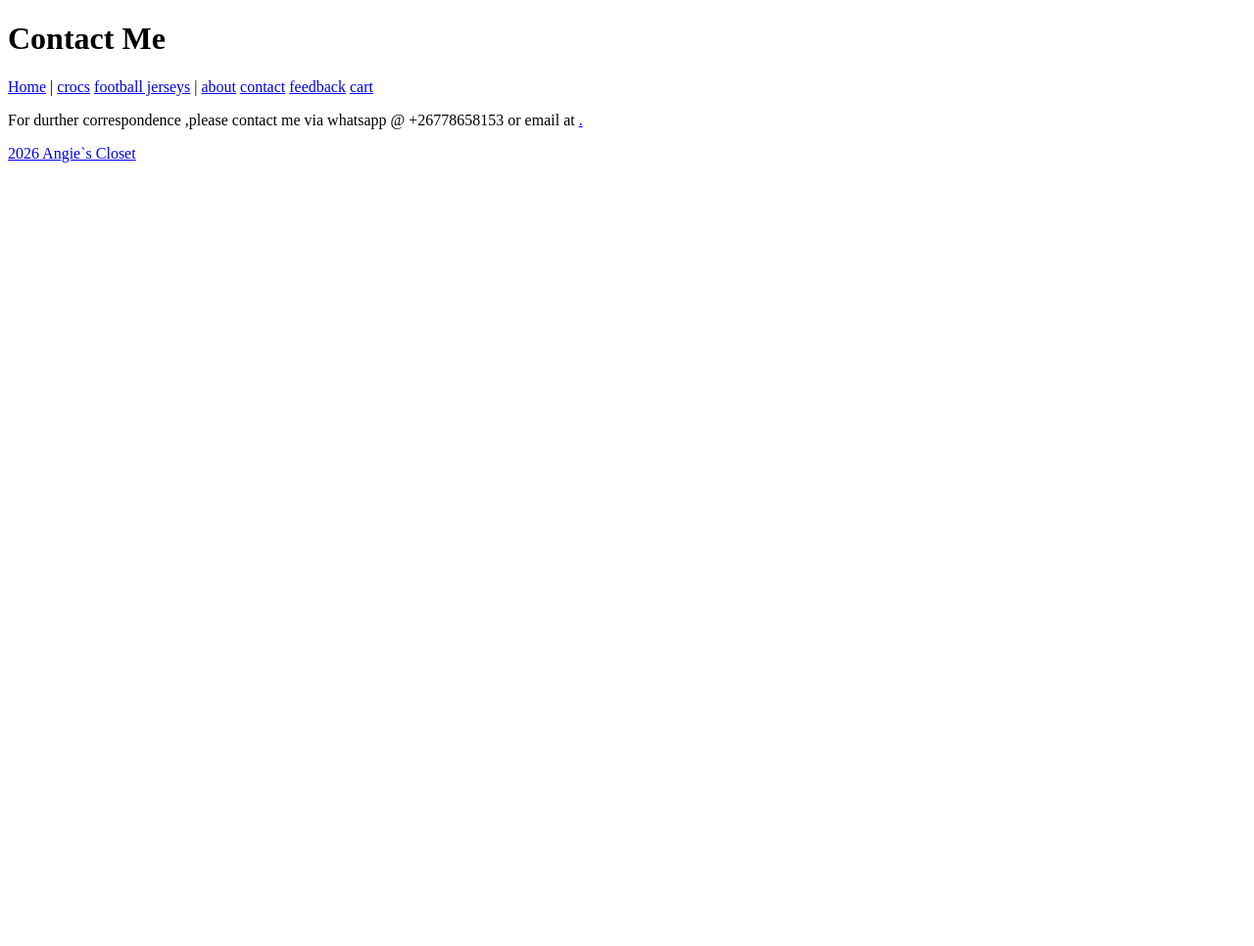
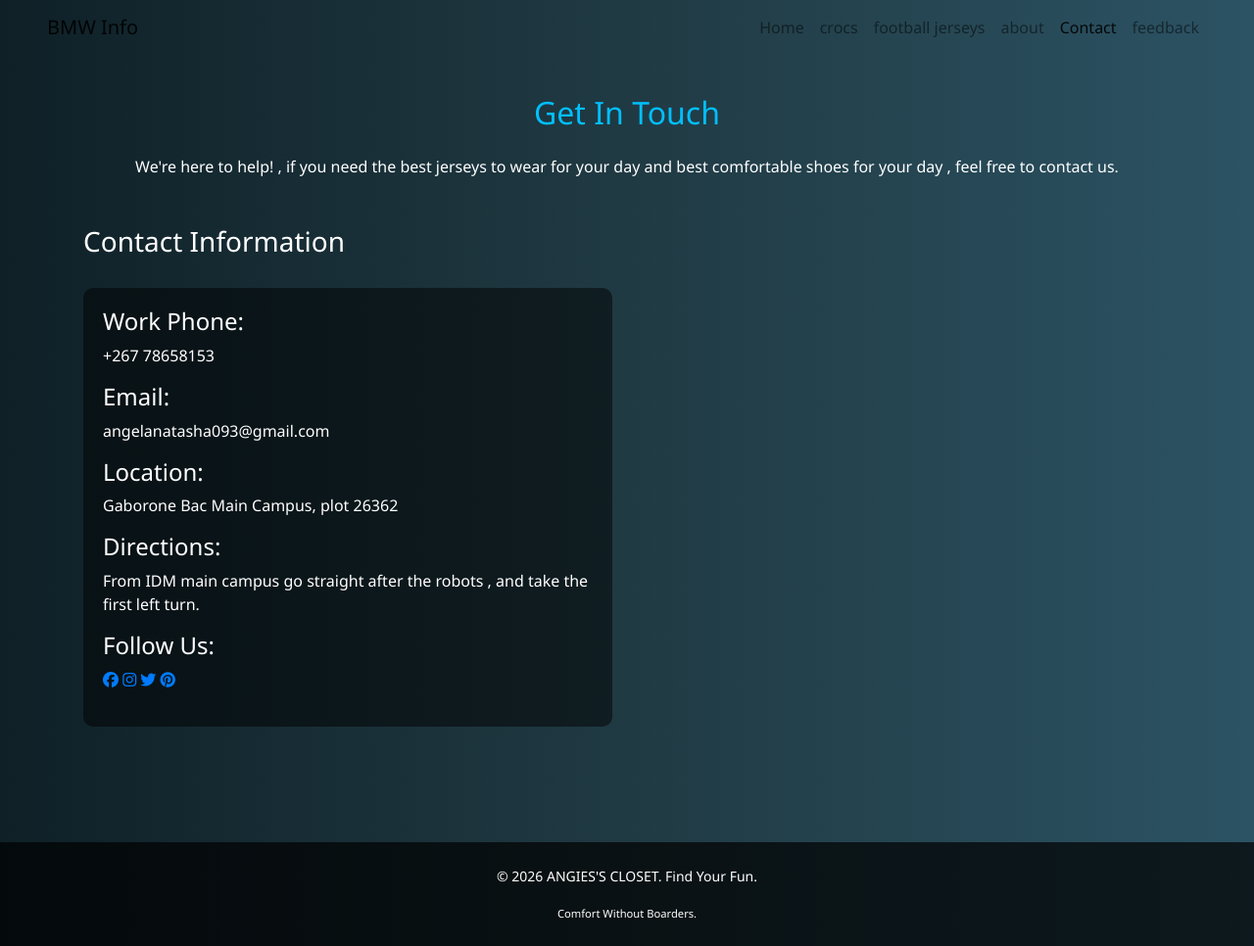
Before and after one commit to bida25-299/Natasha29-bida25-299, a plain HTML site: page contact.html in a window 1280 px wide. Shown: the whole page at 98% size. Before the commit the page ends 800 px from the top, so only its background shows below. Drawn offline with nearby package versions, Linux system fonts and the light colour scheme.

Commit message:
Revamp contact.html with new design and links
Updated contact page with new layout and styling.

```diff
--- a/contact.html
+++ b/contact.html
@@ -1,55 +1,83 @@
-<!DOCTYPE html>
-
-<html lang="en">
-
-<head>
-
-    <meta charset="UTF-8">
-
-    <meta name="viewport" content="width=device-width, initial-scale=1.0">
-
-    <title>Contact Me</title>
-
-</head>
-
-<body>
-
-    <header>
-
-        <h1>Contact Me</h1>
-
-        <nav>
-
-            <a href="index.html">Home</a> |
-
-             <a href="crocs.html">crocs</a>
-
-            <a href="football jerseys.html">football jerseys</a> |
-
-              <a href="about.html">about</a>
-            <a href="contact.html">contact</a>
-             <a href="feedback.html">feedback</a>
-             <a href="cart.html">cart</a>
-        </nav>
-
-    </header>
 
 
-
-    <main>
-
-        <p>For durther correspondence ,please contact me via whatsapp @ +26778658153 or email at <a href="angelanatasha093@gmail.com"</a>.</p>
-
-    </main>
-
-
-
-    <footer>
-
-        <p> 2026 Angie`s Closet</p>
-
-    </footer>
-
+<!DOCTYPE html>
+<html lang="en">
+<head>
+  <meta charset="UTF-8" />
+  <meta name="viewport" content="width=device-width, initial-scale=1.0"/>
+  <link rel="icon" href="images/bmw-m9.jpg" type="image/jpeg" />
+  <title>Contact Us - ANGIE'S CLOSET</title>
+  <link rel="stylesheet" href="https://stackpath.bootstrapcdn.com/bootstrap/4.5.2/css/bootstrap.min.css"/>
+  <link rel="stylesheet" href="https://cdnjs.cloudflare.com/ajax/libs/font-awesome/5.15.4/css/all.min.css">
+  <link rel="stylesheet" href="style.css" />
+  <script src="https://kit.fontawesome.com/a076d05399.js" crossorigin="anonymous"></script>
+</head>
+<body>
+  <nav class="navbar navbar-expand-lg navbar-light px-5 fixed-top custom-navbar">
+    <a class="navbar-brand" href="index.html">BMW Info</a>
+    <button class="navbar-toggler" type="button" data-toggle="collapse" data-target="#navbarNav">
+      <span class="navbar-toggler-icon"></span>
+    </button>
+    <div class="collapse navbar-collapse justify-content-end" id="navbarNav">
+      <ul class="navbar-nav">
+        <li class="nav-item"><a class="nav-link" href="index.html">Home</a></li>
+        <li class="nav-item"><a class="nav-link" href="crocss.html">crocs</a></li>
+        <li class="nav-item"><a class="nav-link" href="football jerseys.html">football jerseys</a></li>
+        <li class="nav-item"><a class="nav-link" href="about.html">about</a></li>
+        <li class="nav-item active"><a class="nav-link" href="contact.html">Contact</a></li>
+        <li class="nav-item"><a class="nav-link" href="feedback.html">feedback</a></li>
+      </ul>
+    </div>
+  </nav>
+<section class="contact-section py-5 mt-5">
+  <div class="container">
+    <h2 class="section-title text-center mb-4">Get In Touch</h2>
+    <p class="text-center mb-5">
+      We're here to help! , if you need the best jerseys to wear for your day and best comfortable shoes for your day , feel free to contact us.
+    </p>
+    <div class="row">
+      <div class="col-md-6">
+        <h3>Contact Information</h3>
+        <div class="contact-info">
+          <div class="bubble mb-3">
+            <h4>Work Phone:</h4>
+            <p>+267 78658153</p>
+          </div>
+          <div class="bubble mb-3">
+            <h4>Email:</h4>
+            <p>angelanatasha093@gmail.com</p>
+          </div>
+          <div class="bubble mb-3">
+            <h4>Location:</h4>
+            <p>Gaborone Bac Main Campus, plot 26362</p>
+          </div>
+          <div class="bubble mb-3">
+            <h4>Directions:</h4>
+            <p>
+              From IDM main campus go straight after the robots , and take the first left turn.
+            </p>
+          </div>
+          <div class="bubble mb-3">
+            <h4>Follow Us:</h4>
+            <div class="social-icons">
+              <a href="https://www.facebook.com" target="_blank"><i class="fab fa-facebook"></i></a>
+              <a href="https://www.instagram.com" target="_blank"><i class="fab fa-instagram"></i></a>
+              <a href="https://twitter.com" target="_blank"><i class="fab fa-twitter"></i></a>
+              <a href="https://www.pinterest.com" target="_blank"><i class="fab fa-pinterest"></i></a>
+            </div>
+          </div>
+        </div>
+      </div>
+    </div>
+  </div>
+</section>
+  <footer class="footer text-center py-4">
+    <div class="container">
+      <p>&copy; 2026 ANGIES'S CLOSET. Find Your Fun.</p>
+      <small>Comfort Without Boarders.</small>
+    </div>
+   <script src="https://code.jquery.com/jquery-3.5.1.slim.min.js"></script>
+  <script src="https://cdn.jsdelivr.net/npm/bootstrap@4.5.2/dist/js/bootstrap.bundle.min.js"></script>
+  <script src="script.js"></script>
 </body>
-
 </html>
```
